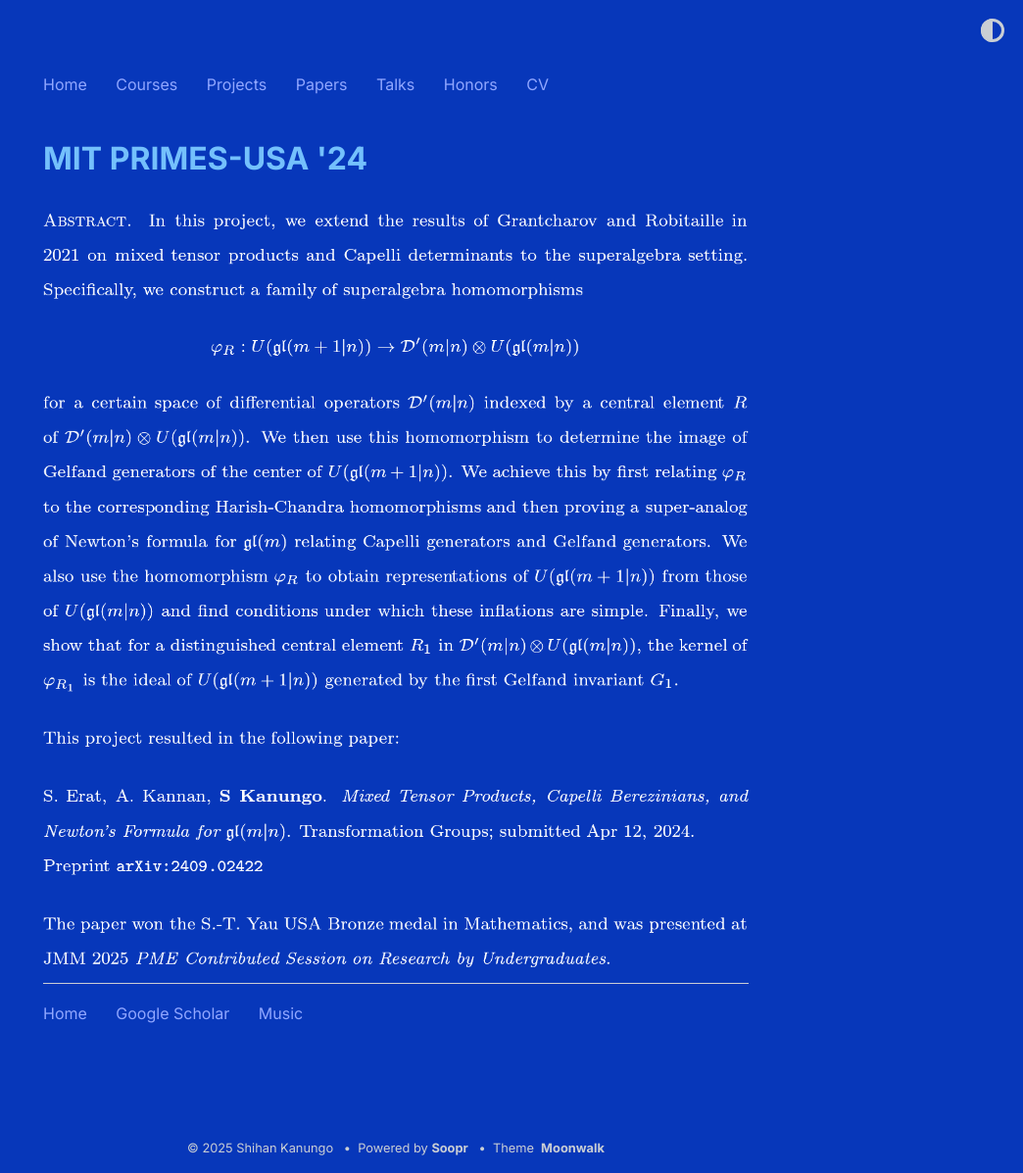
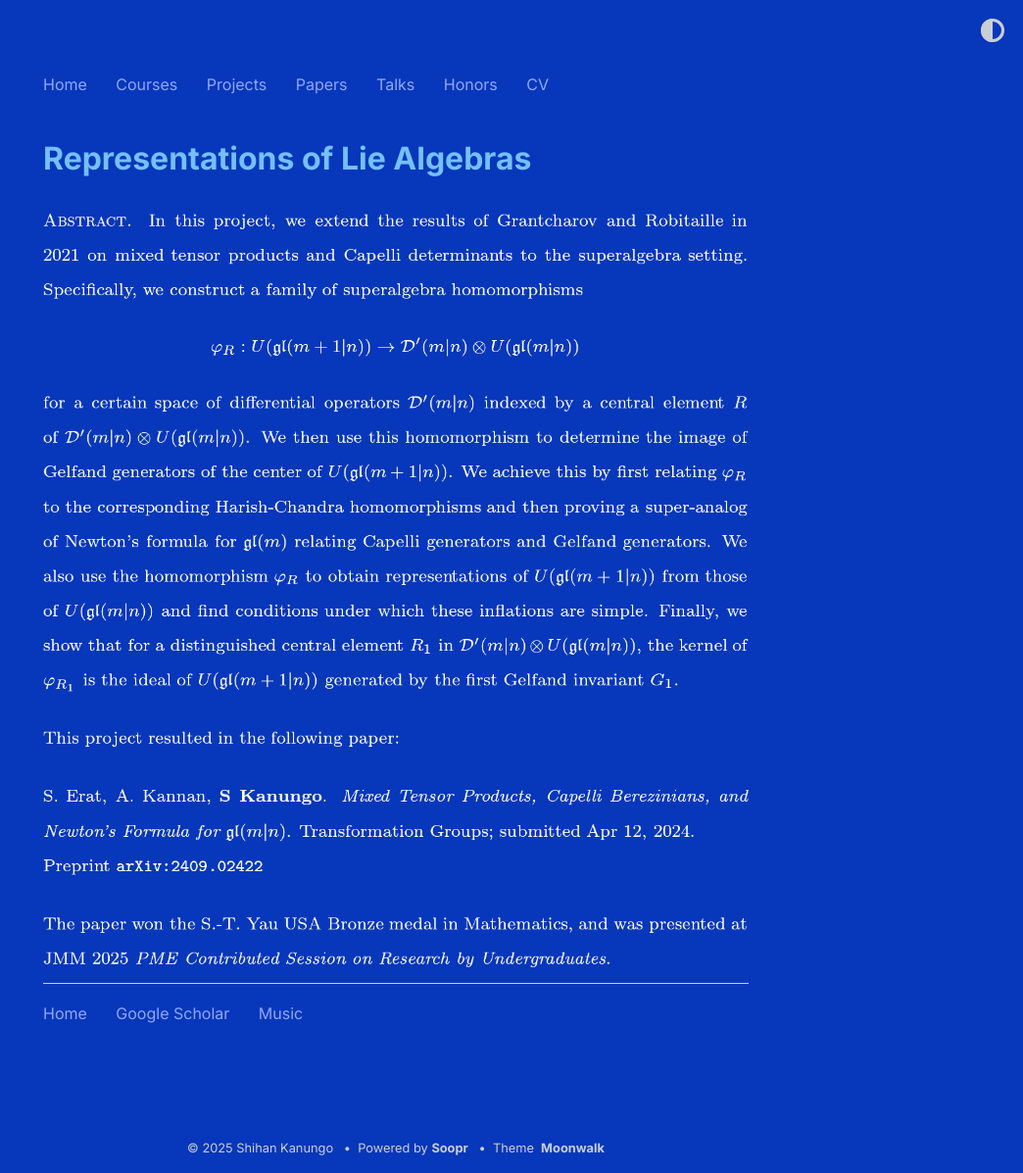
Before and after one commit to shihankanungo/shihankanungo.github.io, a Jekyll site: the page built from primes-24-1.md, in a window 1280 px wide. Shown: the whole page at 98% size, without its empty margins (236-1280 px from the left). Built offline with Jekyll 4.4.1, drawn with Linux system fonts in a browser that asks for light colours.

Commit message:
Update primes-24-1.md

```diff
--- a/primes-24-1.md
+++ b/primes-24-1.md
@@ -1,6 +1,6 @@
 ---
 layout: post
-title: MIT PRIMES-USA '24
+title: Representations of Lie Algebras
 ---
 <br>
 ![abstract](primes-24-1.png)
```
